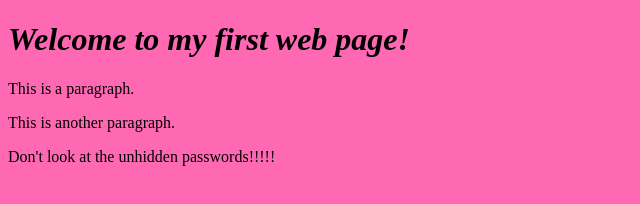
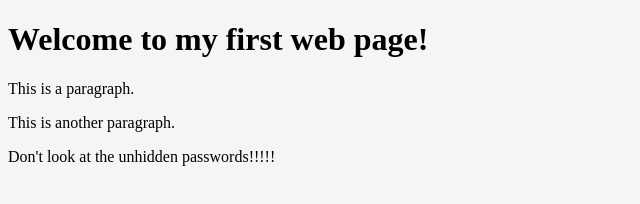
Before and after one commit to decisionmechanics/poor-web-app, a plain HTML site: page index.html in a window 1280 px wide. Shown: the whole page, without its empty margins (0-640 px from the left). Drawn offline with Linux system fonts and the light colour scheme.

Commit message:
Make it plain

```diff
--- a/styles.css
+++ b/styles.css
@@ -1,7 +1,3 @@
 body {
-    background-color: hotpink;
+    background-color: whitesmoke;
 }
-
-h1 {
-    font-style: italic;
-}
```
